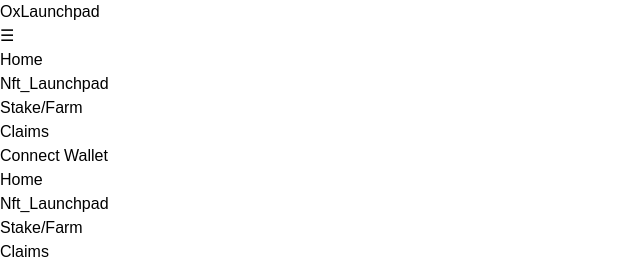
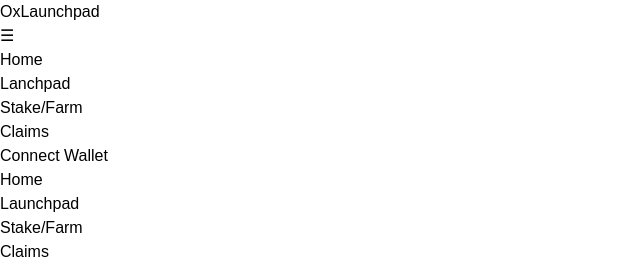
Before and after one commit to smujtabahassan/Oxlanchpad, a React (Vite) app: page / in a window 1280 px wide. Shown: the top 266 px of the page, without its empty margins (0-640 px from the left). Built offline with nearby package versions, Linux system fonts and the light colour scheme.

Commit message:
here name is replaced with lanchpad

```diff
--- a/src/component/Navbar.jsx
+++ b/src/component/Navbar.jsx
@@ -53,7 +53,7 @@ export const Navbar = () => {
               Home
               </li>
             </Link>
-          <Link to='/Tokenlanchpad'> <li className={` gap-2.5 p-2.5  w-[7.375rem] rounded-tl-[1.25rem] rounded-br-[1.25rem] ${pathname === "/Tokenlanchpad" && " bg-gradient-to-b  from-[#0400DB]    to-[#CD05FF]  hover:shadow-md"}  `}>Nft_Launchpad</li></Link>
+          <Link to='/Tokenlanchpad'> <li className={` gap-2.5 p-2.5  w-[7.375rem] rounded-tl-[1.25rem] rounded-br-[1.25rem] ${pathname === "/Tokenlanchpad" && " bg-gradient-to-b  from-[#0400DB]    to-[#CD05FF]  hover:shadow-md"}  `}>Lanchpad</li></Link>
           <a href="" > <li className="  hover:bg-gradient-to-b  from-[#0400DB]    to-[#CD05FF]     hover:shadow-md    gap-2.5 p-2.5 p-2 w-[7.375rem] rounded-tl-[1.25rem] rounded-br-[1.25rem] ">Stake/Farm</li></a>
           <a href="" > <li className=" hover:bg-gradient-to-b  from-[#0400DB]    to-[#CD05FF]     hover:shadow-md    gap-2.5 p-2.5 p-2 w-[7.375rem] rounded-tl-[1.25rem] rounded-br-[1.25rem] ">Claims</li></a>
 
@@ -84,7 +84,7 @@ export const Navbar = () => {
 
 
           <Link to="/">  <li className="hover:text-green-400 ">Home</li></Link>
-          <Link to='/Tokenlanchpad'><li className="hover:text-green-400 ">Nft_Launchpad</li></Link>
+          <Link to='/Tokenlanchpad'><li className="hover:text-green-400 ">Launchpad</li></Link>
           <a href="" > <li className="hover:text-green-400 ">Stake/Farm</li></a>
           <a href="" > <li className="hover:text-green-400 ">Claims</li></a>
         </ul>
--- a/src/component/Slidercomponent.jsx
+++ b/src/component/Slidercomponent.jsx
@@ -85,7 +85,7 @@ export const Slidercomponent = () => {
 
 
 
-<div><h1 className='lg:text-[12px] text-[8px]  ml-5 text-[#474847]'>REGISTER PERIOD (TO) </h1>
+<div><h1 className='lg:text-[12px] text-[8px]  ml-5 text-[#474847]'>REGISTER PERIOD (TO)</h1>
 </div>
 
 
--- a/src/component/TokenLanchpad.jsx
+++ b/src/component/TokenLanchpad.jsx
@@ -63,7 +63,7 @@ token.</p>
 <div className=' ml-12'>
 <p className='text-[12px] text-[#656262]'>Total supply (excluding decimals e.g. 100 tokens)</p>
 </div>
-<input type="text" className='mx-auto w-[90%] bg-transparent  rounded-lg p-3 shadow-inner shadow-[#9629fc] drop-shadow-3xl border-gradient-pink-blue' value={'18'} />
+<input type="text" className='mx-auto w-[90%] bg-transparent sm:text-start text-center  rounded-lg p-3 shadow-inner shadow-[#9629fc] drop-shadow-3xl border-gradient-pink-blue' value={'18'} />
 
 <div className=' ml-12'>
 <p className='text-[12px] text-[#656262]'>Decimals (18 reccomended)</p>
@@ -74,7 +74,7 @@ token.</p>
 
 </div>
 
-<div class='flex items-center justify-center text-16 font-bold bg-gradient-to-r text-transparent bg-clip-text from-[#f966b9] via-[#0d93ec] to-[#5FFBF1] from-[45%] via-[50%] to-[55%] mt-10'><h1>Upload Logo</h1></div>
+<div class='flex items-center justify-center text-16 font-bold bg-gradient-to-r text-transparent bg-clip-text from-[#f966b9] via-[#0d93ec] to-[#5FFBF1] from-[45%] via-[50%] to-[55%] mt-10 cursor-pointer'><h1>Upload Logo</h1></div>
 
 <div className='flex flex-col   mt-8 gap-10  '>
 
@@ -157,7 +157,7 @@ token.</p>
 <p>You have not minted any SPL Token yet.
 All Tokens generated by your account will be shown here.</p>
 </div>
-<FaRotate  className='sm:text-[25px] text-[30px]'/>
+<FaRotate  className='sm:text-[25px] text-[30px] hover:animate-spin'/>
 
 </div>
 
```
Also changed, not shown: src/component/LandingPage.jsx (line endings or trailing spaces).
